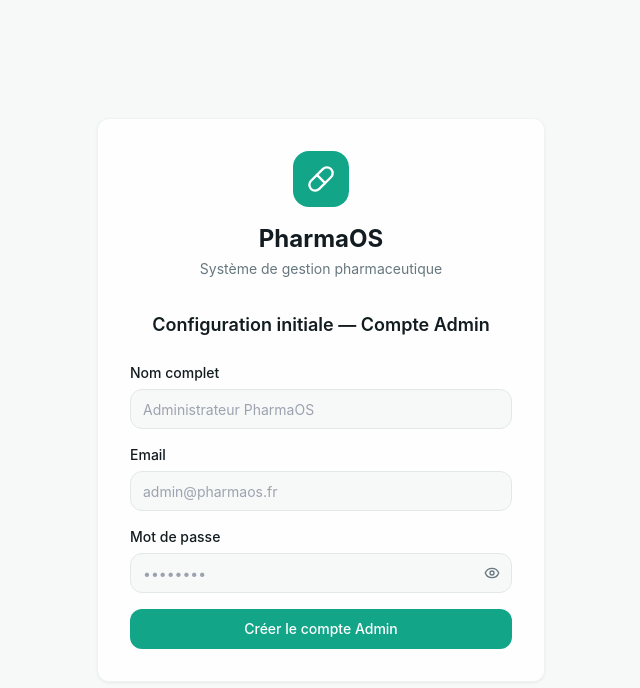
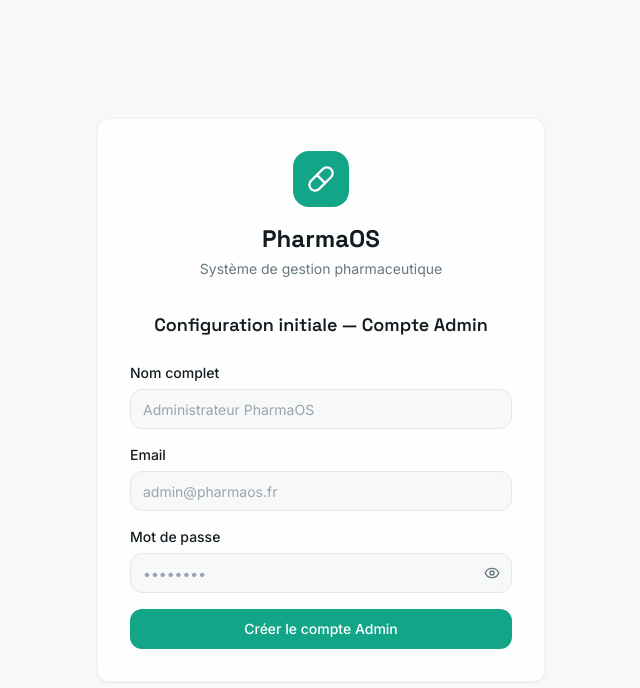
Before and after one commit to mohamedaidal60-hub/pharmaos-management, a React (Vite) app: page /auth in a window 1280 px wide. Shown: the top 688 px of the page, without its empty margins (319-959 px from the left). Built offline with nearby package versions, Linux system fonts and the light colour scheme; no server answers; the HTML template or start-up script is replaced by a standard one.

Commit message:
Fix: CSS order and SPA routing to remove 404

```diff
--- a/src/index.css
+++ b/src/index.css
@@ -1,8 +1,8 @@
+@import url('https://fonts.googleapis.com/css2?family=Inter:wght@300;400;500;600;700;800&family=Space+Grotesk:wght@400;500;600;700&display=swap');
+
 @tailwind base;
 @tailwind components;
 @tailwind utilities;
-
-@import url('https://fonts.googleapis.com/css2?family=Inter:wght@300;400;500;600;700;800&family=Space+Grotesk:wght@400;500;600;700&display=swap');
 
 @layer base {
   :root {
@@ -108,7 +108,12 @@
     font-family: 'Inter', system-ui, -apple-system, sans-serif;
   }
 
-  h1, h2, h3, h4, h5, h6 {
+  h1,
+  h2,
+  h3,
+  h4,
+  h5,
+  h6 {
     font-family: 'Space Grotesk', 'Inter', sans-serif;
   }
 }
@@ -202,13 +207,16 @@
   width: 6px;
   height: 6px;
 }
+
 ::-webkit-scrollbar-track {
   background: transparent;
 }
+
 ::-webkit-scrollbar-thumb {
   background: hsl(var(--muted-foreground) / 0.2);
   border-radius: 10px;
 }
+
 ::-webkit-scrollbar-thumb:hover {
   background: hsl(var(--muted-foreground) / 0.3);
 }
```
Also changed, not shown: vercel.json.
